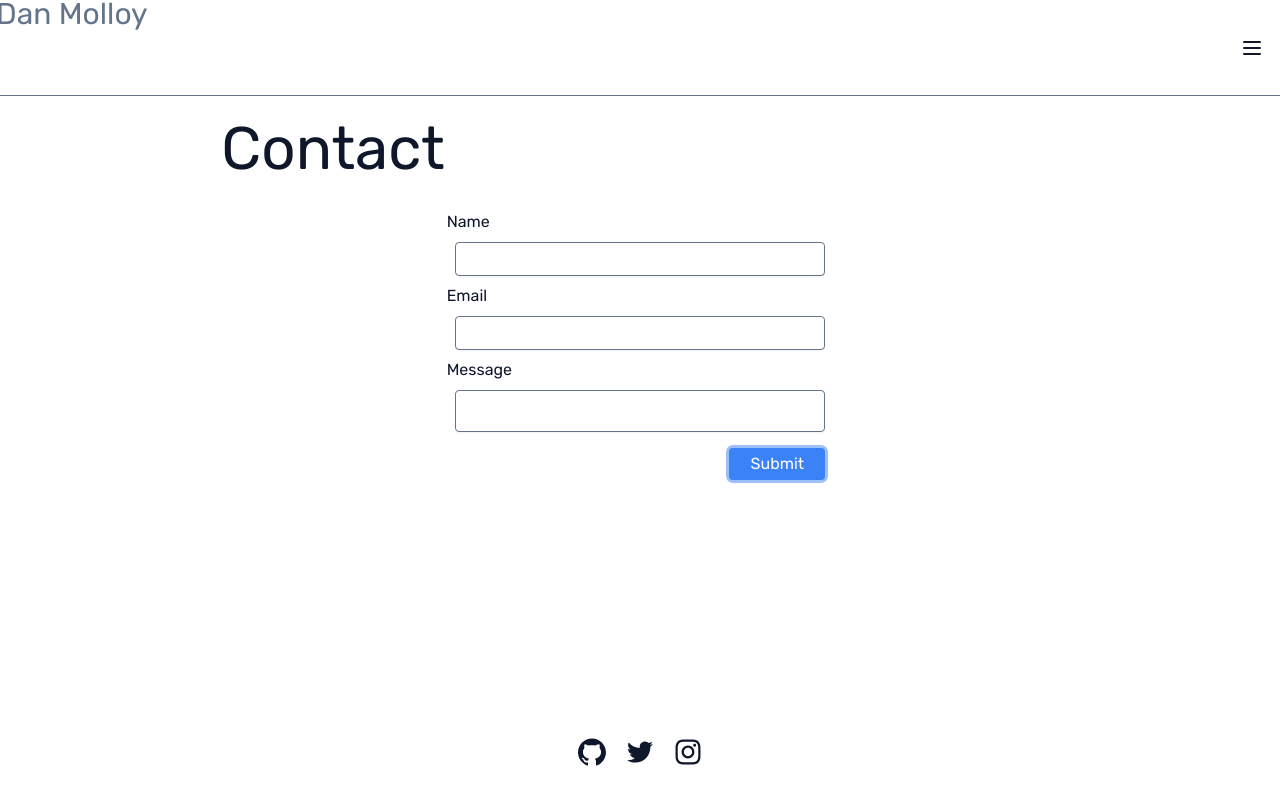
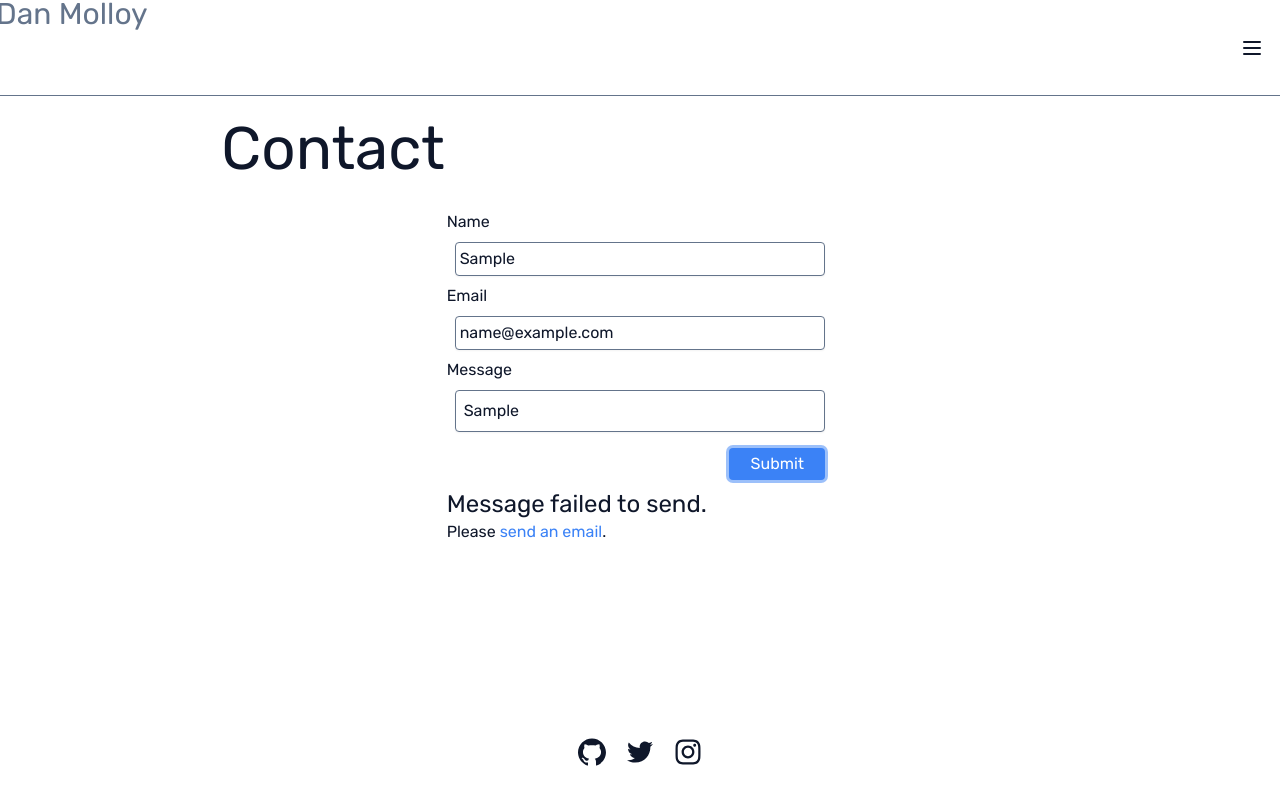
Before and after one commit to danmolloy/danmolloy.io, a Next.js app: page /contact in a window 1280 px wide. Both pictures are taken after typing "Sample", "name@example.com", "Sample" into the empty fields and a click on the button "Submit". Built offline with nearby package versions, Linux system fonts and the light colour scheme; no server answers.

Commit message:
contact bug fix

```diff
--- a/components/form.js
+++ b/components/form.js
@@ -1,8 +1,17 @@
 import styles from '../styles/Home.module.css';
 import { Formik, Field, Form, ErrorMessage } from 'formik';
 import * as Yup from 'yup';
+import { useState } from 'react';
 
 export default function ContactForm() {
+  const [sendStatus, setSendStatus] = useState(null)
+
+  const sendFail = (<div><h2 className="text-2xl">Message failed to send.</h2> <p>Please <a href='mailto:danmolloy91@gmail.com' className='text-blue-500'>send an email</a>.</p></div>)
+
+  const sendSuccess = (<div><h2 className="text-2xl">Message recieved!</h2><p>I will get back to you as soon as possible.</p></div>)
+
+  const sendingMsg = (<div><h2 className="text-2xl">Message sending...</h2></div>)
+
   return (
     <Formik
     initialValues={{
@@ -21,8 +30,10 @@ export default function ContactForm() {
         .max(200, 'Must be 200 characters or less')
         .required('Required')
     })}
-    onSubmit={(values, actions ) => {
+    onSubmit={async (values, actions ) => {
       console.log('Sending')
+      setSendStatus(sendingMsg)
+      await new Promise(resolve => setTimeout(resolve, 1000))
 
       fetch('/api/contact', {
         method: 'POST',
@@ -35,13 +46,12 @@ export default function ContactForm() {
         console.log('Response received')
 
         if (res.status === 200) {
-          console.log('Response succeeded')
-        }
-          setTimeout(() => {
+          setSendStatus(sendSuccess)
           actions.setSubmitting(false)
           actions.resetForm()
-          alert('Message submitted!')
-          }, 300)
+        } else {
+          setSendStatus(sendFail)
+        }
         })
       }}>
 
@@ -76,8 +86,10 @@ export default function ContactForm() {
             { msg => <div className="form-error">{msg}</div> }
           </ErrorMessage>
         <button id="submit-button" type='submit' className="submit-btn">Submit</button>
+        <div>
+        {sendStatus}
+      </div>
       </Form>
-
     </Formik>
   )
 }
--- a/tailwind.config.js
+++ b/tailwind.config.js
@@ -19,6 +19,7 @@ module.exports = {
         'h1': { fontSize: theme('fontSize.6xl') },
         'h2': { fontSize: theme('fontSize.5xl') },
         'h3': { fontSize: theme('fontSize.4xl') },
+        'h4': { fontSize: theme('fontSize.3xl') },
       })
     })
   ]
```
